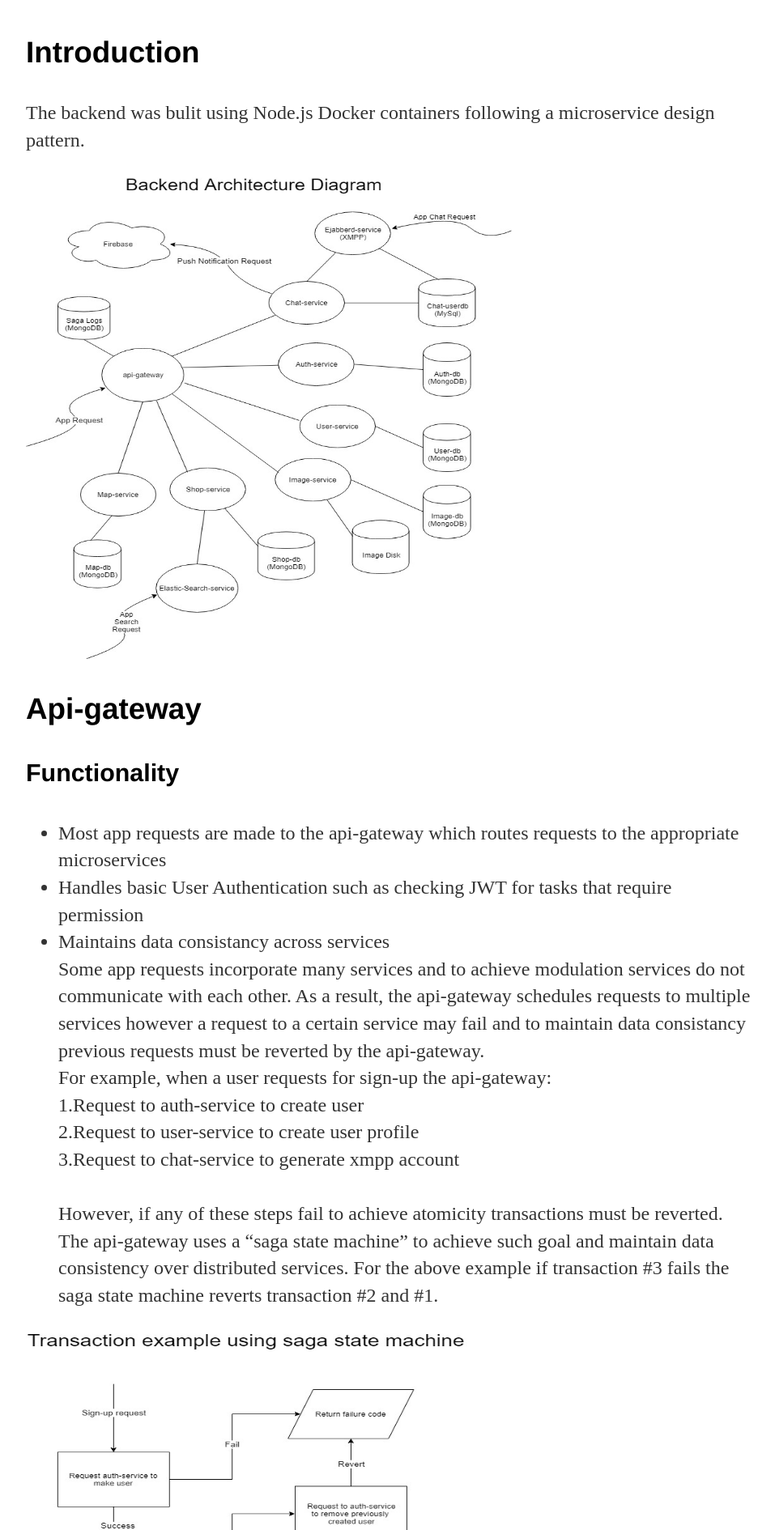
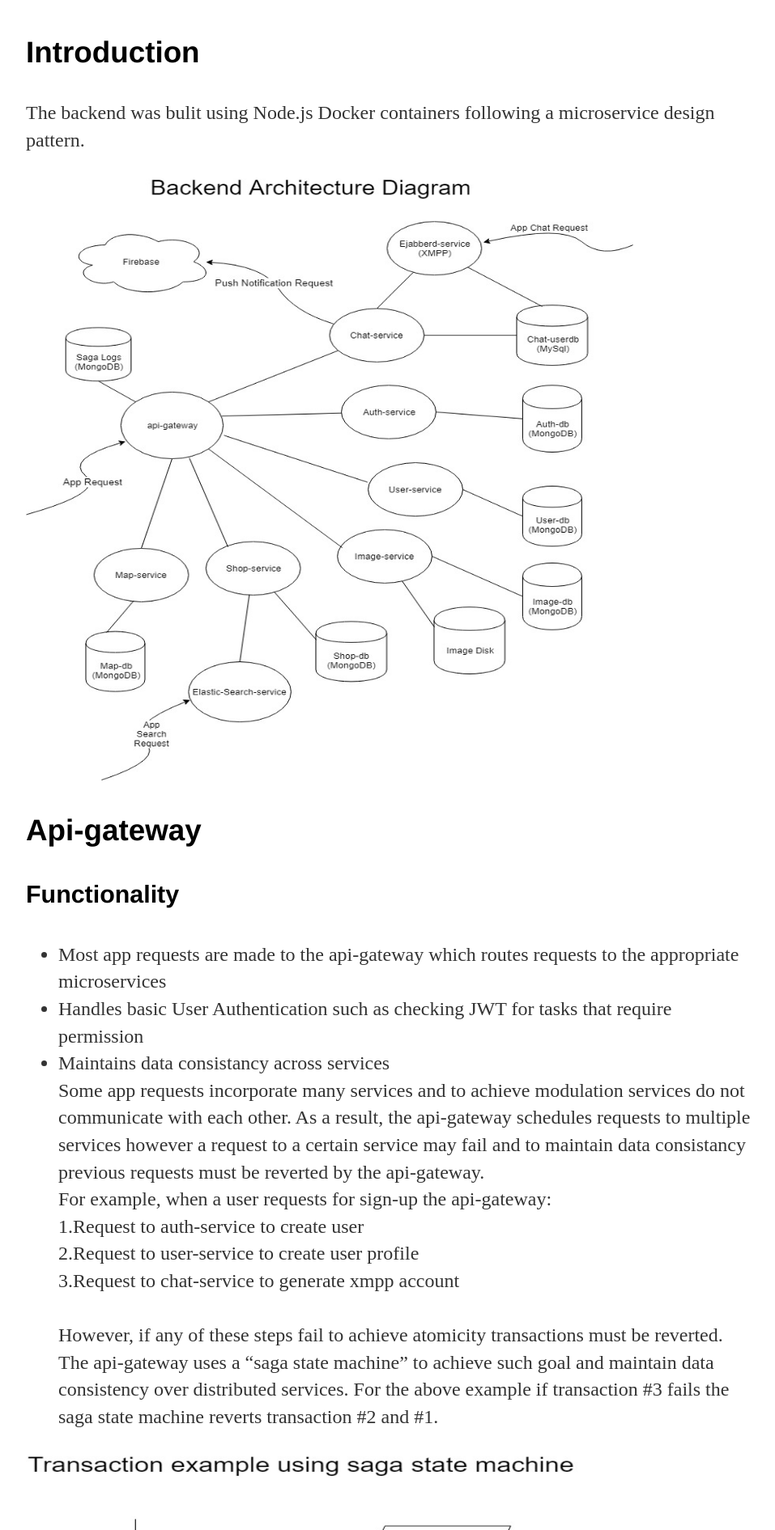
Before and after one commit to jcho7022/jcho7022.github.io, a Jekyll site: the page built from projects/float/index.html, in a window 1280 px wide. Shown: the part 557-2447 px from the top of the page at 81% size, without its empty margins (160-1117 px from the left). Built offline with Jekyll 4.4.1, drawn with Linux system fonts in a browser that asks for light colours.

Commit message:
Update index.html

```diff
--- a/projects/float/index.html
+++ b/projects/float/index.html
@@ -12,7 +12,7 @@ Users can interact with shops owners using a built in instant messaging and sear
 <h2>Backend</h2>
 <h3>Introduction</h3>
 <p>The backend was bulit using Node.js Docker containers following a microservice design pattern.</p>
-<img src="backend_diagram.jpg" alt="server_architecture" height="600px" width="600px">
+<img src="backend_diagram.jpg" alt="server_architecture" height="750px" width="750px">
 
 <h3>Api-gateway</h3>
 <h4>Functionality</h4>
@@ -36,17 +36,17 @@ Users can interact with shops owners using a built in instant messaging and sear
           For the above example if transaction #3 fails the saga state machine reverts transaction #2 and #1.
           </li>
 				</ul>
-   <img src="saga_state_machine.jpg" alt="saga_state_machine" height="600px" width="600px">
+   <img src="saga_state_machine.jpg" alt="saga_state_machine" height="750px" width="750px">
 
   <h3>Auth-service</h3>
   <h4>Functionality</h4>
 	<ul class="Functionality">
 		<li>1.Stores usernames and hashed passwords using the node.js <a href="https://www.npmjs.com/package/bcrypt">Bcrypt library</a></li>
 		<li>2.Sends out emails with verification codes to users upon sign-up and handles the process
-			<img src="sign_up.jpg" alt="sign_up" height="700px" width="700px"></li>
+			<img src="sign_up.jpg" alt="sign_up" height="750px" width="750px"></li>
 		<br><br>
 		<li>3.Verifies OAuth tokens and grants refresh token and access token <br>
-			<img src="auth_user_session.jpg" alt="auth_user_session" height="700px" width="700px"></li>
+			<img src="auth_user_session.jpg" alt="auth_user_session" height="750px" width="750px"></li>
 
 	</ul>
 
```
